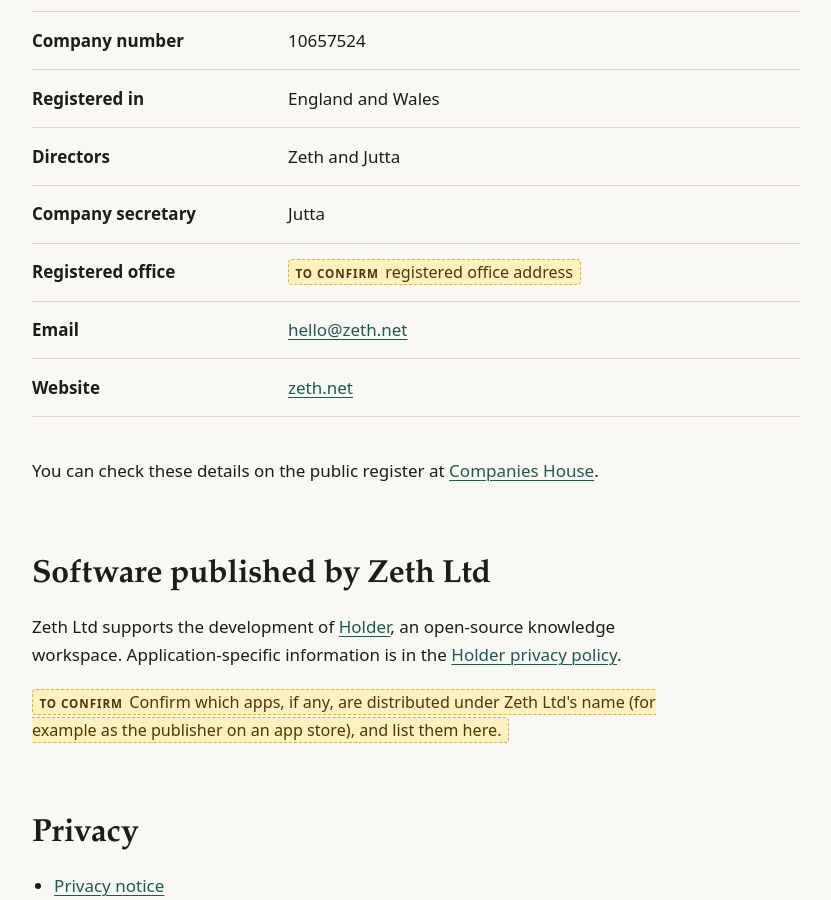
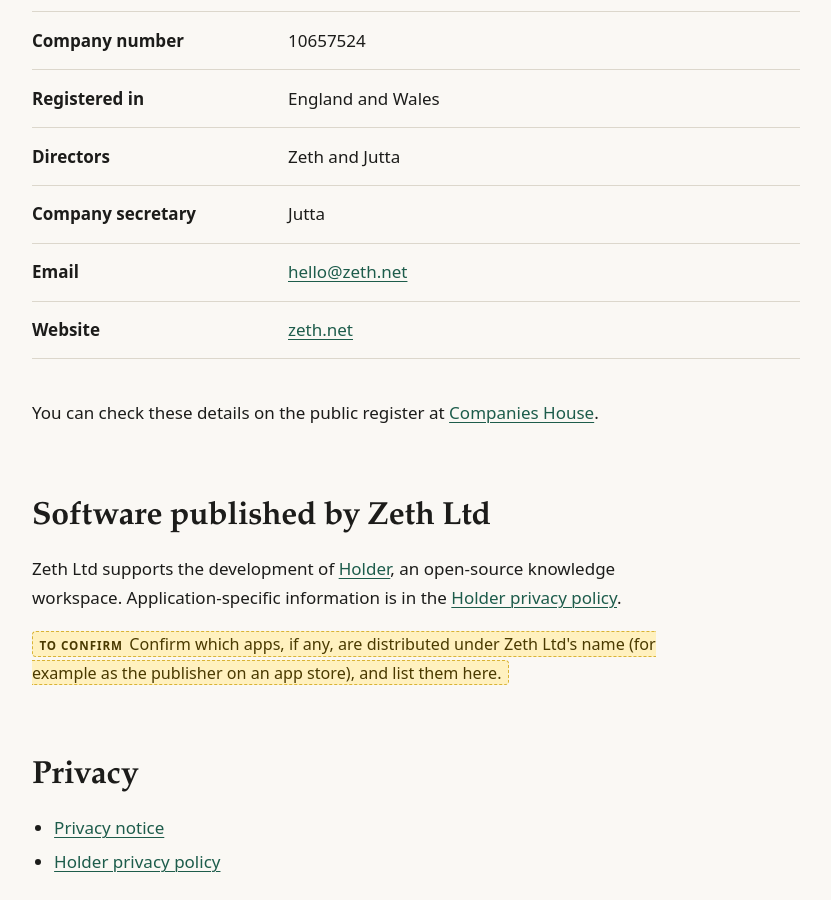
Before and after one commit to zeth/zeth.net, a Jekyll site: the page built from company/index.md, in a window 1280 px wide and 900 px high, scrolled down 518 px. Shown: the whole window, without its empty margins (64-895 px from the left). Built offline with Jekyll 4.4.1, drawn with Linux system fonts in a browser that asks for light colours.

Commit message:
Hide registered office row until an address is set; note service address in checklist

```diff
--- a/company/index.md
+++ b/company/index.md
@@ -25,8 +25,10 @@
   <dd>{{ c.directors | join: ' and ' }}</dd>
   <dt>Company secretary</dt>
   <dd>{{ c.company_secretary }}</dd>
+  {%- if c.registered_office %}
   <dt>Registered office</dt>
-  <dd>{% include fact.html value=c.registered_office label="registered office address" %}</dd>
+  <dd>{{ c.registered_office }}</dd>
+  {%- endif %}
   {%- if c.show_vat %}
   <dt>VAT number</dt>
   <dd>{% include fact.html value=c.vat_number label="VAT registration number" %}</dd>
```
Also changed, not shown: README.md.
